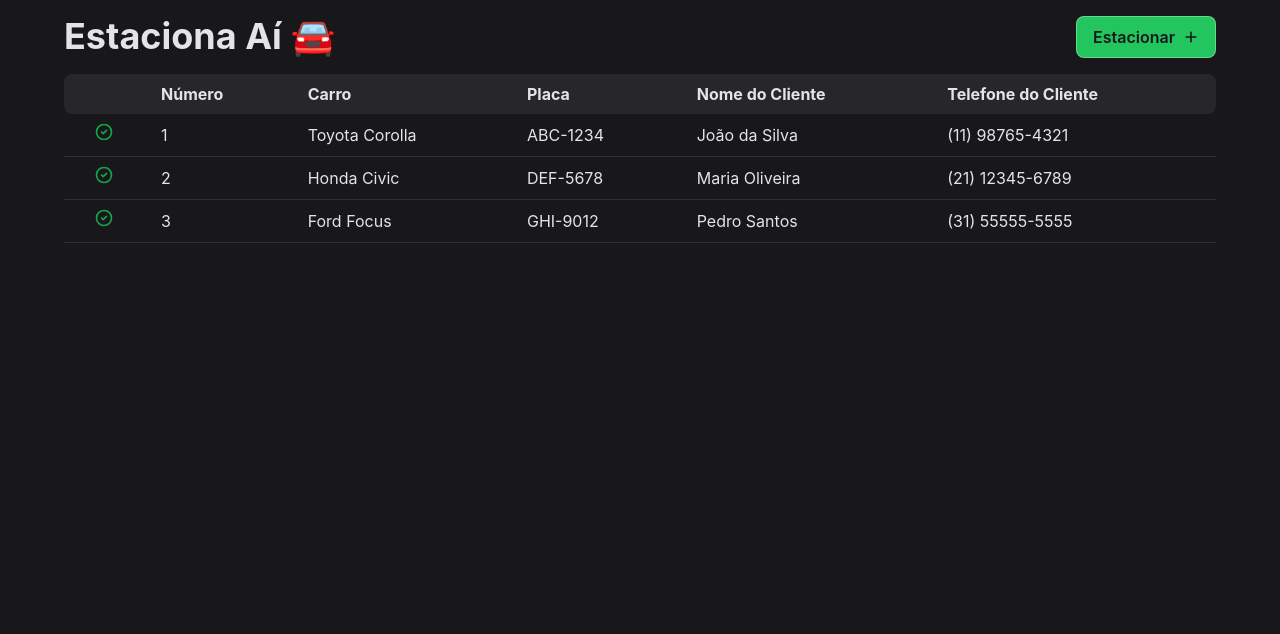
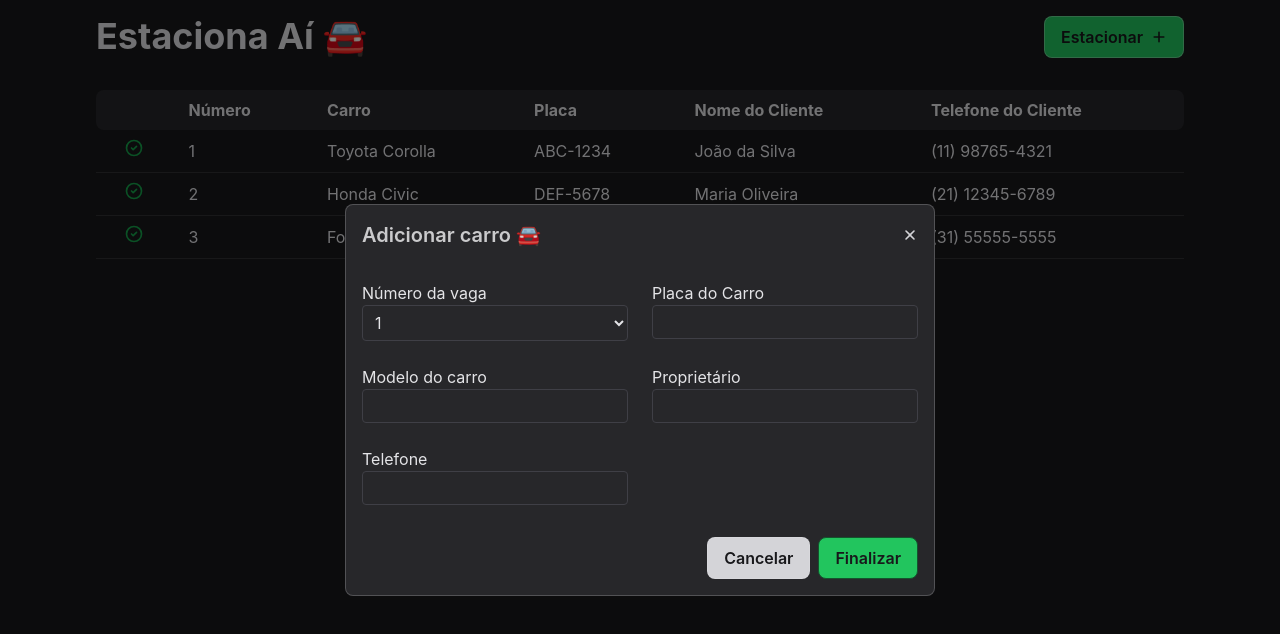
Before and after one commit to lucasrbordignon/client-estaciona-ai, a Next.js app: page / in a window 1280 px wide. Both pictures are taken after a click on the button "Estacionar". Shown: the top 634 px of the page. Built offline with nearby package versions, Linux system fonts and the light colour scheme.

Commit message:
adicionando pop up estacionar

```diff
--- a/package.json
+++ b/package.json
@@ -12,7 +12,8 @@
     "next": "14.1.4",
     "react": "^18",
     "react-dom": "^18",
-    "react-icons": "^5.0.1"
+    "react-icons": "^5.0.1",
+    "react-widgets": "^5.8.4"
   },
   "devDependencies": {
     "autoprefixer": "^10.0.1",
--- a/src/pages/index.js
+++ b/src/pages/index.js
@@ -36,31 +36,52 @@ export default function Home() {
   ]
 
   const [selectedCar, setSelectedCar] = useState(null)
-  const [showPopup, setShowPopup] = useState(false)
+  const [showFinishPopup, setshowFinishPopup] = useState(false)
+  const [showAddingPopup, setshowAddingPopup] = useState(false)
+  const [selectedValue, setSelectedValue] = useState('')
 
   const handleFinishClick = (carId) => {
     setSelectedCar(carId);
-    setShowPopup(true);
+    setshowFinishPopup(true);
   }
 
-  const handleClosePopup = () => {
+  const handleCloseFinishPopup = () => {
     setSelectedCar(null);
-    setShowPopup(false);
+    setshowFinishPopup(false);
   }
+
+  const finishCar = (carId) => {
+    alert(carId)
+    handleCloseFinishPopup()
+  }
+
+  const handleAddingClick = () => {
+    setshowAddingPopup(true);
+  }
+
+  const handleCloseAddingPopup = () => {
+    setshowAddingPopup(false);
+  }
+
+  const handleChange = (event) => {
+    setSelectedValue(event.target.value);
+  };
+
+
 
   return (
     <div className="h-full">
       <div className="h-full w-full">
-        <div className="max-w-6xl text-center py-4 m-auto w-full flex justify-between">
+        <div className="max-w-6xl text-center py-4 px-8 m-auto w-full flex justify-between">
           <h1 className="text-4xl font-bold">Estaciona Aí 🚘</h1>
 
-          <button className="flex items-center gap-2 px-4 py-2 bg-green-500 font-semibold text-zinc-900 border border-white/30 rounded-lg hover:border-green-900 hover:cursor-pointer hover:bg-green-400 hover:shadow">
+          <button onClick={handleAddingClick} className="flex items-center gap-2 px-4 py-2 bg-green-500 font-semibold text-zinc-900 border border-white/30 rounded-lg hover:border-green-900 hover:cursor-pointer hover:bg-green-400 hover:shadow">
             Estacionar
             <HiPlus/>
           </button>
         </div>
 
-        <div className="max-w-6xl m-auto">
+        <div className="max-w-6xl m-auto py-4 px-8">
           <table className="table-auto w-full overflow-x-scroll">
             <thead>
               <tr>
@@ -90,14 +111,89 @@ export default function Home() {
             </tbody>
           </table>
 
+
+          {/* finalizar */}
           {
-            showPopup &&
+            showFinishPopup &&
           (
             <div className="fixed inset-0 flex items-center justify-center bg-black bg-opacity-50">
-              <div className="bg-zinc-800 p-8 border border-white/20 rounded-lg relative">
-                <button onClick={handleClosePopup} className="absolute right-2 top-2"><HiX className="text-red-500 hover:text-red-600"/></button>
+              <div className="bg-zinc-800 p-4 border border-white/20 rounded-lg flex flex-col gap-3">
+                <div className="flex flex-row justify-between items-center">
+                  <h2 className="font-semibold text-xl text-zinc-100/80">Confirmação</h2>
+                  <button onClick={handleCloseFinishPopup}><HiX className="text-zinc-300 hover:text-red-600"/></button>
+                </div>
                 <p className="mb-4">Deseja realmente finalizar esta vaga?</p>
-                <button onClick={handleClosePopup} className="px-4 py-2 bg-green-500 font-semibold text-zinc-900 border border-white/30 rounded-lg hover:border-green-900 hover:cursor-pointer hover:bg-green-400 hover:shadow">Finalizar</button>
+                <div className="flex justify-end gap-2">
+                  <button onClick={handleCloseFinishPopup} className="px-4 py-2 bg-zinc-300 font-semibold text-zinc-900 border border-white/10 rounded-lg hover:border-red-900 hover:cursor-pointer hover:bg-red-300 hover:shadow">Cancelar</button>
+                  <button onClick={() => {finishCar(selectedCar)}} className="px-4 py-2 bg-green-500 border-green-900 font-semibold text-zinc-900 border  rounded-lg hover:border-white/30 hover:cursor-pointer hover:bg-green-400 hover:shadow">Finalizar</button>
+                </div>
+              </div>
+            </div>
+          )}
+
+
+          {
+            /* Adicionar
+            {
+              "number": 1,
+              "isOccupied": true,
+              "car": {
+                "licencePlate": "AAA-0000",
+                "carModel": "Civic si 2015"
+              },
+              "carOwner": {
+                "name": "Lucas Rodrigues",
+                "phone": "(15) 99136-0221"
+              }
+            }
+            */
+          }
+
+          {
+            showAddingPopup &&
+          (
+            <div className="fixed inset-0 flex items-center justify-center bg-black bg-opacity-50">
+              <div className="bg-zinc-800 p-4 border border-white/20 rounded-lg flex flex-col gap-8">
+                <div className="flex flex-row justify-between items-center">
+                  <h2 className="font-semibold text-xl text-zinc-100/80">Adicionar carro 🚘</h2>
+                  <button onClick={handleCloseAddingPopup}><HiX className="text-zinc-300 hover:text-red-600"/></button>
+                </div>
+
+                <div className="grid grid-cols-2 gap-6">
+                  <div className="flex flex-col">
+                    <label htmlFor="" className="text-zinc-200">Número da vaga</label>
+                    <select value={selectedValue} onChange={handleChange} className="bg-zinc-800 border border-zinc-700 py-1.5 px-2 rounded">
+                      <option value="1">1</option>
+                      <option value="2">2</option>
+                      <option value="3">3</option>
+                    </select>
+                  </div>
+
+                  <div className="flex flex-col">
+                    <label htmlFor="" className="text-zinc-200">Placa do Carro</label>
+                    <input type="text" name="" id="" className="bg-zinc-800 border border-zinc-700 py-1 px-2 rounded text-base"/>
+                  </div>
+
+                  <div className="flex flex-col">
+                    <label htmlFor="" className="text-zinc-200">Modelo do carro</label>
+                    <input type="text" name="" id="" className="bg-zinc-800 border border-zinc-700 py-1 px-2 rounded text-base"/>
+                  </div>
+
+                  <div className="flex flex-col">
+                    <label htmlFor="" className="text-zinc-200">Proprietário</label>
+                    <input type="text" name="" id="" className="bg-zinc-800 border border-zinc-700 py-1 px-2 rounded text-base"/>
+                  </div>
+
+                  <div className="flex flex-col">
+                    <label htmlFor="" className="text-zinc-200">Telefone</label>
+                    <input type="text" name="" id="" className="bg-zinc-800 border border-zinc-700 py-1 px-2 rounded text-base"/>
+                  </div>
+                </div>
+
+                <div className="flex justify-end gap-2">
+                  <button onClick={handleCloseAddingPopup} className="px-4 py-2 bg-zinc-300 font-semibold text-zinc-900 border border-white/10 rounded-lg hover:border-red-900 hover:cursor-pointer hover:bg-red-300 hover:shadow">Cancelar</button>
+                  <button className="px-4 py-2 bg-green-500 border-green-900 font-semibold text-zinc-900 border  rounded-lg hover:border-white/30 hover:cursor-pointer hover:bg-green-400 hover:shadow">Finalizar</button>
+                </div>
               </div>
             </div>
           )}
```
Also changed, not shown: 1 other file (tests, documents, lock files or other folders).
